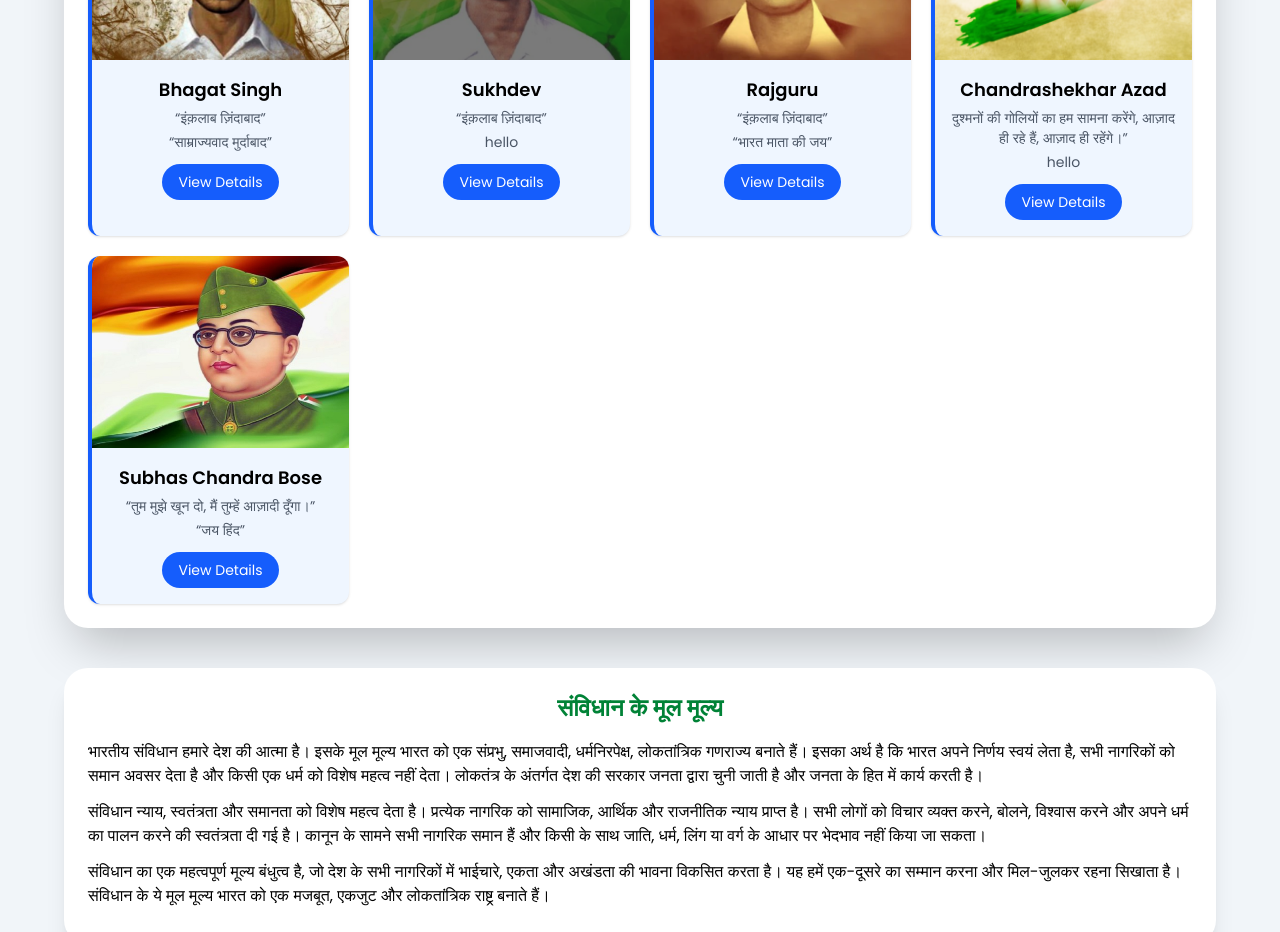
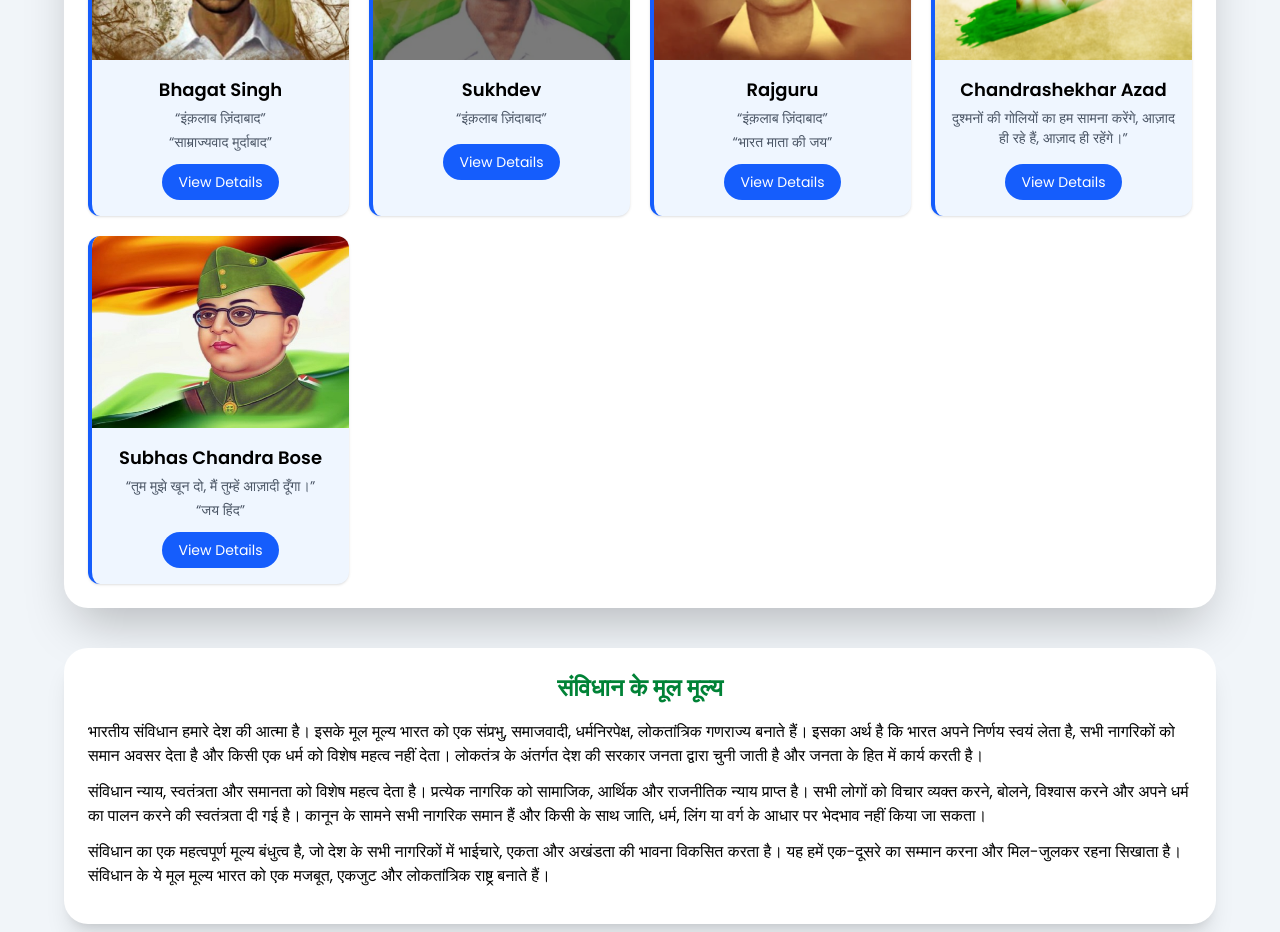
Before and after one commit to Ashwani-Prajapati-844864/India-Republic-Day, a React (Vite) app: page /constitution in a window 1280 px wide. Shown: the part 1380-2312 px from the top of the page. Built offline with nearby package versions, Linux system fonts and the light colour scheme.

Commit message:
hello remove

```diff
--- a/src/pages/Constitution.jsx
+++ b/src/pages/Constitution.jsx
@@ -46,7 +46,6 @@ const leaderCards = [
     img: "/d2.png",
     title: "Sukhdev",
     text: "“इंक़लाब ज़िंदाबाद”",
-    eh: "hello",
   },
   {
     id: 103,
@@ -60,7 +59,6 @@ const leaderCards = [
     img: "/d4.png",
     title: "Chandrashekhar Azad",
     text: "दुश्मनों की गोलियों का हम सामना करेंगे, आज़ाद ही रहे हैं, आज़ाद ही रहेंगे।”",
-    eh: "hello",
   },
   {
     id: 105,
```
